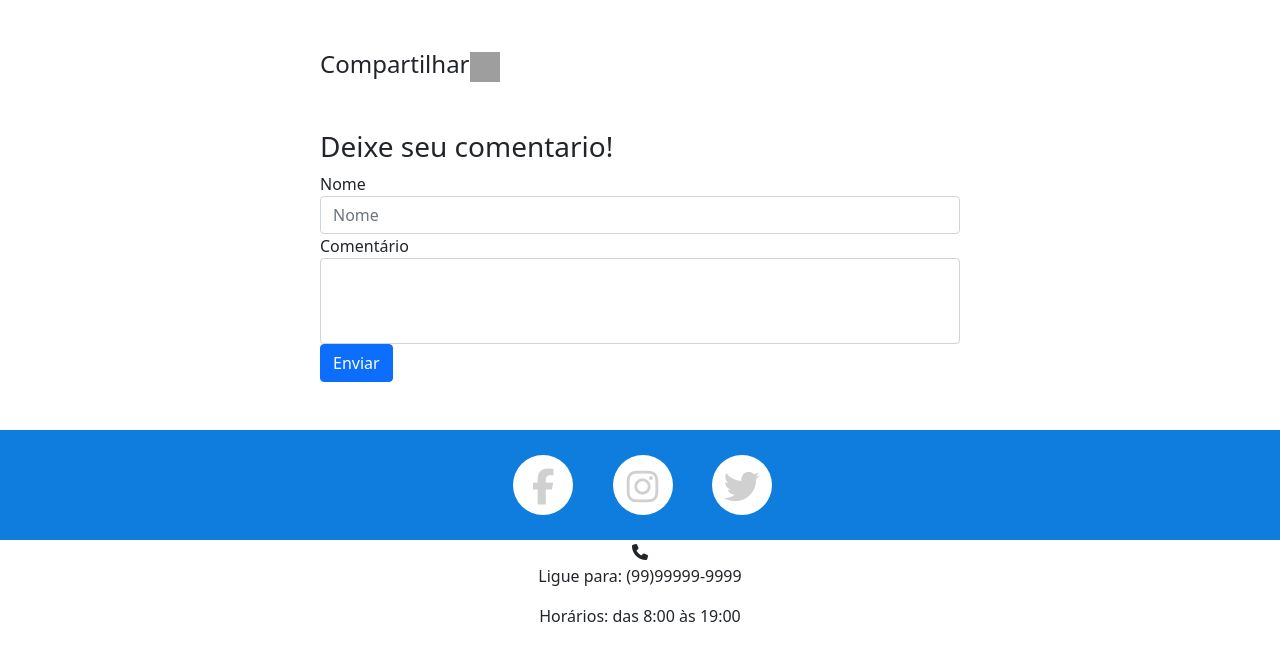
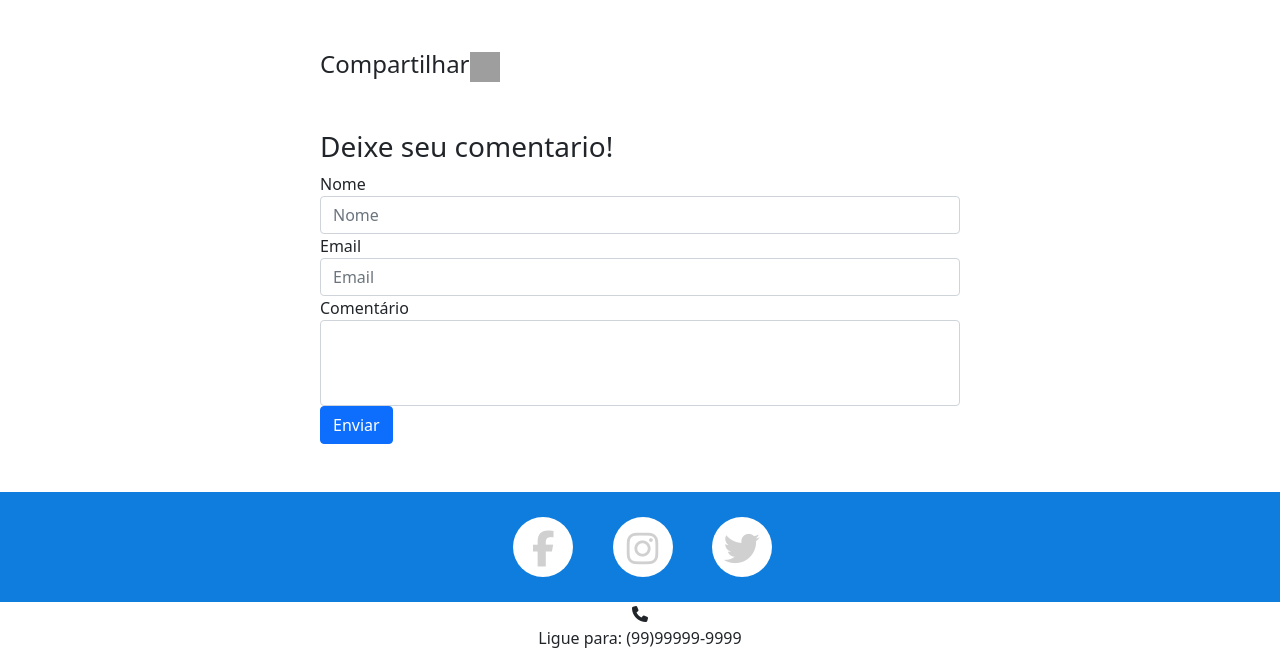
Before and after one commit to allystor/Covid-jornal, a Flask app: page /Noticia/1 in a window 1280 px wide. Shown: the part 1630-2278 px from the top of the page. Run offline with Flask 2, Linux system fonts and the light colour scheme; some libraries are stand-ins or nearby versions; grey boxes are pictures that could not be loaded.

Commit message:
update commit

```diff
--- a/application/controller/noticia_controller.py
+++ b/application/controller/noticia_controller.py
@@ -1,4 +1,5 @@
-from flask import redirect, render_template, request, url_for
+import email
+from flask import redirect, render_template, request
 from application import app
 from application.model.dao.noticia_dao import NoticiaDao
 from application.model.dao.bandeiras_dao import BandeiraDao
@@ -10,17 +11,18 @@
 def Noticia(id : int):
     bandeiras_list = BandeiraDao().find_all()
     noticias_list = NoticiaDao().find_all()
-    lista = ComentarioDAO.Lista()
-    ordenar = sorted(lista, key=lambda x: x.__data(), reverse=True)
+    lista = ComentarioDAO.lista()
+    ordenar = sorted(lista, key=lambda x : x.get_data(), reverse=True)
     for noticias in noticias_list:
         if noticias.get_id() == id:
-            return render_template('Noticia.html', noticias=noticias, bandeiras_list=bandeiras_list, lista=ordenar)
+            return render_template('Noticia.html', noticias=noticias, bandeiras_list=bandeiras_list, comentario=ordenar)
 
-@app.route('/Comentar/', methods=['GET', 'POST'])
-def comentarios():
-    usuario = request.form.get('nome', 'none')
-    conteudo = request.form.get('conteudo', 'none')
-    comentario = Comentario(usuario, conteudo)
+@app.route('/Comentar/<int:id>', methods=['POST'])
+def comentarios(id : int):
+    usuario = request.form.get('nome')
+    email = request.form.get('email')
+    conteudo = request.form.get('conteudo')
+    comentario = Comentario(usuario, email, conteudo)
     ComentarioDAO.adicionarComentario(comentario)
     if ComentarioDAO:
-        return render_template('Noticia.html', comentario=ComentarioDAO.Lista())
+        return redirect("/Noticia/"+str(id))
--- a/application/model/dao/comentario_dao.py
+++ b/application/model/dao/comentario_dao.py
@@ -5,5 +5,5 @@
     def adicionarComentario(self, comentario):
         self.__lista.append(comentario)
 
-    def Lista(self):
+    def lista(self):
         return self.__lista
--- a/application/view/static/styles/styles-news.css
+++ b/application/view/static/styles/styles-news.css
@@ -69,3 +69,5 @@
 #myFooter .fa-twitter:focus{
     color:#00aced;
 }
+
+/*Curtida*/
--- a/application/view/templates/Noticia.html
+++ b/application/view/templates/Noticia.html
@@ -9,6 +9,7 @@
         <link rel="icon" href="../static/img/icone.svg">
         <!--Fontawesome-->
         <script src="https://kit.fontawesome.com/a5ad30f95d.js" crossorigin="anonymous"></script>
+        <link rel="stylesheet"href="https://pro.fontawesome.com/releases/v5.10.0/css/all.css"integrity="sha384-AYmEC3Yw5cVb3ZcuHtOA93w35dYTsvhLPVnYs9eStHfGJvOvKxVfELGroGkvsg+p"crossorigin="anonymous"/>
         <!--Bootstrap-->
         <link href="https://cdn.jsdelivr.net/npm/bootstrap@5.0.2/dist/css/bootstrap.min.css" rel="stylesheet" integrity="sha384-EVSTQN3/azprG1Anm3QDgpJLIm9Nao0Yz1ztcQTwFspd3yD65VohhpuuCOmLASjC" crossorigin="anonymous">
         <!--Css-->
@@ -60,31 +61,34 @@
             </div>
             <div class="comentario">
                 <h3>Deixe seu comentario!</h3>
-                <form action="{{url_for('comentarios')}}" method="POST">
+                <form action="{{url_for('comentarios', id=noticias.get_id())}}" method="POST">
                     <div class="form-group">
                         <label for="exampleFormControlInput1">Nome</label>
-                        <input type="text" class="form-control" id="exampleFormControlInput1" placeholder="Nome">
+                        <input type="text" class="form-control" id="exampleFormControlInput1" placeholder="Nome" name="nome">
+                    </div>
+                    <div class="form-group">
+                        <label for="exampleFormControlTextarea1">Email</label>
+                        <input type="text" class="form-control" id="exampleFormControlTextarea1" placeholder="Email" name="email">
                     </div>
                     <div class="form-group">
                         <label for="exampleFormControlTextarea1">Comentário</label>
-                        <textarea class="form-control" id="exampleFormControlTextarea1" rows="3" style="resize: none;"></textarea>
+                        <textarea class="form-control" id="exampleFormControlTextarea1" rows="3" style="resize: none;" name="conteudo"></textarea>
                     </div>
                     <button type="submit" class="btn btn-primary">Enviar</button>
                 </form>
-                {% for comentario in comentarios %}
-                <div class="d-flex flex-column">
+                {% for comentarios in comentario %}
+                <hr>
+                <div class="d-flex flex-column p-3" style="border: 1px solid #000;">
+                    <p class="font-weight-bold">De: {{comentarios.get_usuario()}}</p>
+                    <p class="font-weight-bold">Em: {{ comentarios.get_data() }}</p>
+                    <p class="font-weight-bold">Email: {{comentarios.get_email()}}</p>
                     <div class="d-flex flex-row">
-                        <img src="{{comentario.get_imagem()}}" width="50" height="50" class="m-right">
-                        <div class="d-flex flex-column">
-                            <p class="font-weight-bold fs-4">{{comentario.get_usuario()}}</p>
-                            <p class="fs-4">{{comentario.get_conteudo()}}</p>
+                        <div class="d-flex">
+                            <p>{{comentarios.get_conteudo()}}</p>
                         </div>
                     </div>
-                    <div class="d-flex flex-row">
-                        <p class="fs-4">{{comentario.get_data()}}</p>
-                    </div>
+                </div>
                 {% endfor %}
-            </div>
         </div>
         </main>
         <!--Footer-->
```
Also changed, not shown: application/model/entity/comentario_entity.py (+10 -3 lines), application/model/dao/noticia_dao.py (line endings or trailing spaces).
